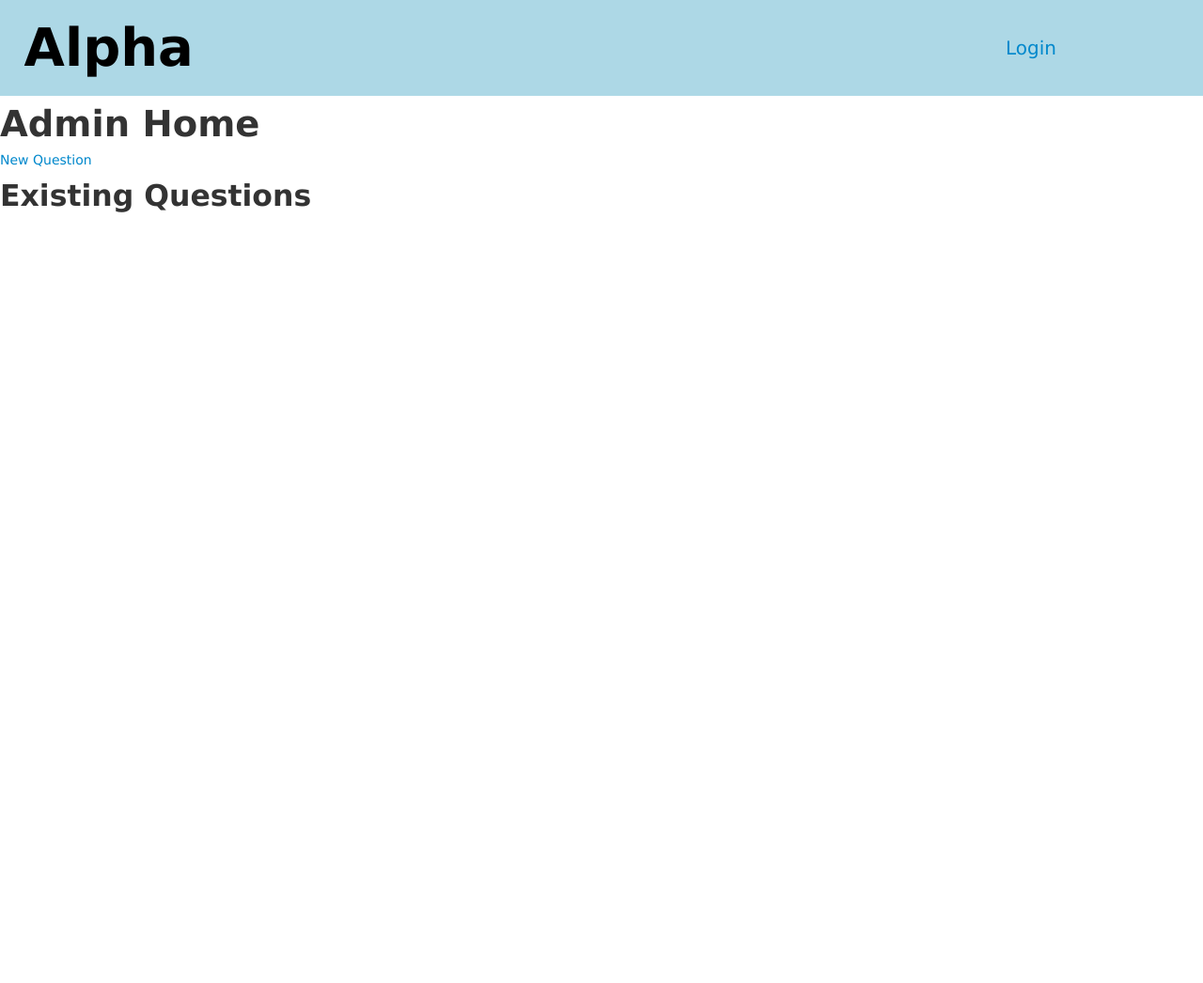
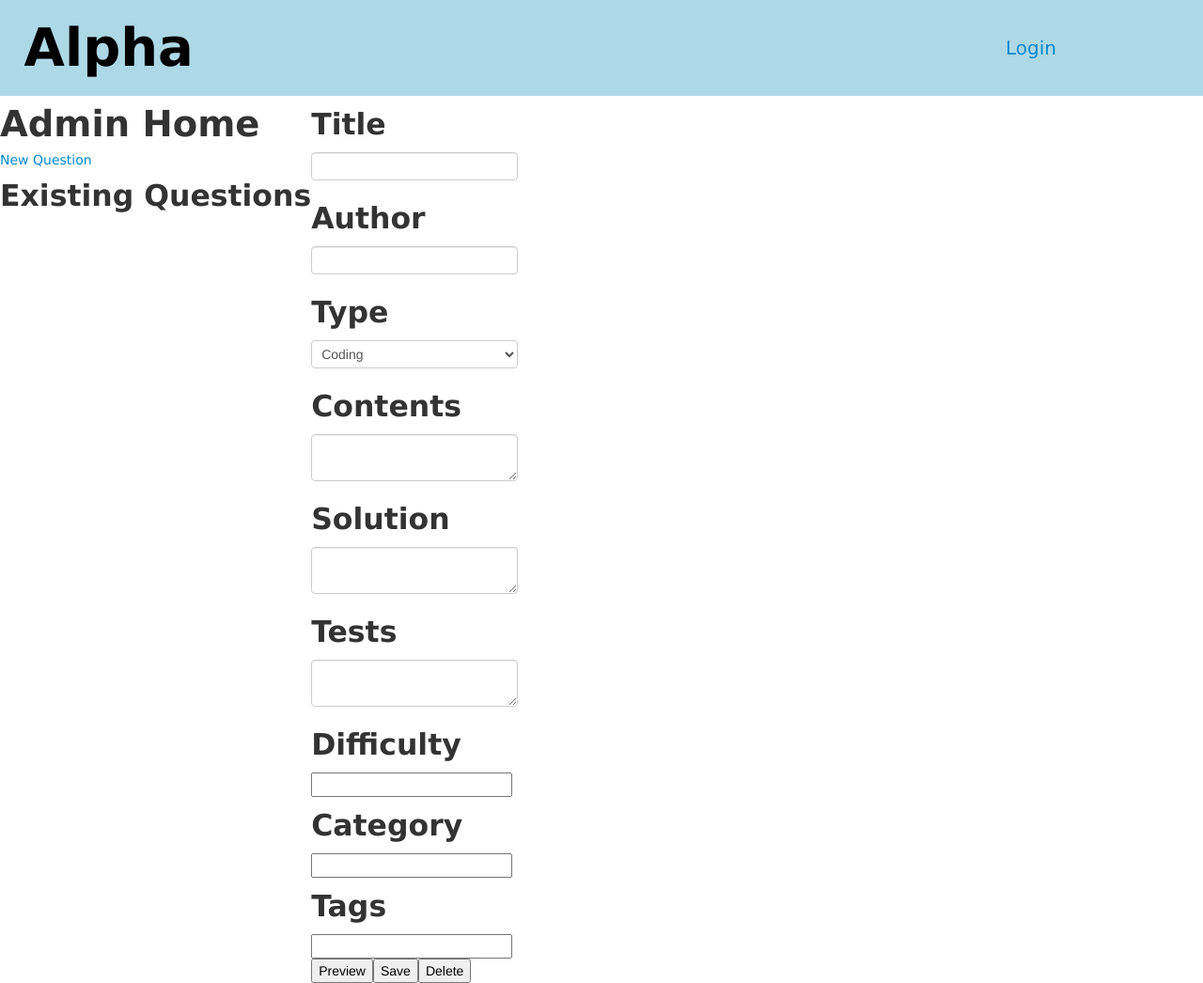
Before and after one commit to sharadmv/question-bank, a Node server app: template views/admin.jade in a window 1280 px wide. Shown: the whole page at 94% size. Before the commit the page ends 226 px from the top, so only its background shows below. Run offline with Node 20, Linux system fonts and the light colour scheme; the template is opened without the code that fills it, so the values that code supplies are empty; some libraries are stand-ins or nearby versions.

Commit message:
removed mongoskin, added mongoose

```diff
--- a/app.js
+++ b/app.js
@@ -8,7 +8,7 @@ var express = require('express')
   , admin = require('./routes/admin')
   , user = require('./routes/user')
   , http = require('http')
-  , dao = require('./util/dao.js')
+  , dao = require('./databases/mongo.js')
   , model = require('./util/model.js')
   , auth = require('./util/auth.js')
   , fs = require('fs')
@@ -58,14 +58,12 @@ var session = {
 app.get('/settings', function(req, res) {
   var sections = ['1', '2', '3'];
 
-  var user = dao.user.getByLogin(req.signedCookies.user.login, function(err, result) {
-    res.render('settings', {
-      login: result.login,
-      username: result.username,
-      userSection: result.section,
-      sections: sections,
-      admin : req.signedCookies.user.admin,
-    });
+  var user = dao.User.findOne({login : req.signedCookies.user.login}, function(err, result) {
+
+    result.admin = req.signedCookies.user.admin;
+    result.sections = sections;
+    console.log(result[0]);
+    res.render('settings', result);
   });
 });
 
@@ -74,9 +72,10 @@ app.post('/api/session', function(req, res) {
   var password = req.param('password');
   auth.authenticate(login, password, function(result) {
     if (result) {
-      dao.user.getByLogin(login, function(err, user) {
+      dao.User.find({ login : login }, function(err, users) {
         res.cookie('user', {'login' : login, admin : (login in admins)}, {signed : true});
-        if (user.username == "") {
+        if (users.length == 0) {
+          console.log("SUP")
           res.send(201);
         } else {
           res.send(200);
@@ -94,7 +93,7 @@ app.del('/api/session', function(req, res) {
 });
 
 app.get('/api/users', function(req, res) {
-  dao.user.find({}, function(err, result) {
+  dao.User.find({}, function(err, result) {
     res.json(result);
   });
 });
@@ -104,20 +103,23 @@ app.post('/settings', user.update);
 //API functions
 app.get('/api/question/:id', function(req, res) {
   var start = new Date().getTime();
-  dao.question.getById(req.params.id, function(err, result) {
-    res.json({ data : result, elapsed : (new Date().getTime() - start)});
+  dao.Question.findOne({ _id : req.params.id }, function(err, question) {
+    res.json({ data : question, elapsed : (new Date().getTime() - start)});
   })
 });
 
 app.get('/api/question', function(req, res) {
   var start = new Date().getTime();
-  dao.question.find({}, function(err, result) {
-    res.json({ data : result, elapsed : (new Date().getTime() - start)});
+  dao.Question.find({}, function(err, questions) {
+    res.json({ data : questions, elapsed : (new Date().getTime() - start)});
   })
 });
 
-app.post('/api/question', admin.add);
-
+app.del('/api/question/:id', admin.delete);
+app.post('/api/question', admin.save);
+app.post('/api/question/:id', admin.save);
+app.put('/api/question', admin.save);
+app.put('/api/question/:id', admin.save);
 
 http.createServer(app).listen(app.get('port'), function(){
   console.log("Express server listening on port " + app.get('port'));
--- a/databases/db-mongo.js
+++ b/databases/db-mongo.js
@@ -44,7 +44,14 @@ exports.update = function(coll, query, update, callback) {
 };
 
 exports.save = function(coll, doc, callback) {
-  db.collection(coll).save(doc, function() {
-    callback();
-  });
+  if (!doc._id) {
+    db.collection(coll).save(doc, function() {
+      callback();
+    });
+  } else {
+    db.collection(coll).updateById(doc._id, {$set : doc}, function() {
+        console.log(arguments);
+
+    });
+  }
 };
--- /dev/null
+++ b/databases/mongo.js
@@ -0,0 +1,29 @@
+var mongoose = require('mongoose');
+path = "mongodb://root:61a-master@linus.mongohq.com:10013/app10368472";
+mongoose.connect(path);
+var schema = {
+    question : new mongoose.Schema({
+        author : String,
+        title : String,
+        content : String,
+        solution : String,
+        tests : String,
+        difficulty : String,
+        category : String,
+        tags : Array,
+        type : String,
+        template : String,
+        comments : [{author : Object, body : String, date : Date }]
+    }),
+    user : new mongoose.Schema({
+        login : String,
+        section : String,
+        username : String,
+        name : String,
+    })
+}
+var interface = {
+    Question : mongoose.model("Question", schema.question),
+    User : mongoose.model("User", schema.user)
+}
+module.exports = interface;
--- a/package.json
+++ b/package.json
@@ -14,6 +14,7 @@
     "jade": "*",
     "mongodb": "1.2.7",
     "mongoskin": "*",
+    "mongoose": "*",
     "restler": "2.0.x",
     "querystring": "*",
     "node-markdown": "*",
--- a/public/js/admin.js
+++ b/public/js/admin.js
@@ -5,15 +5,129 @@
   var currentQuestionView;
   var loginBox;
 
+  var preview;
+
+  var Preview = Backbone.View.extend({
+    render : function(md) {
+      $(this.el).html(marked(md));
+    }
+  });
+
+  var FormView = Backbone.View.extend({
+    initialize : function() {
+        this.question = new Question({
+        });
+        this.clear();
+        var self = this;
+        currentQuestion.on('change', function()  {
+            self.load(currentQuestion);
+        }, this);
+
+    },
+    events : {
+      'click #save' : "save",
+      'click #delete' : "delete",
+      'click #preview' : "preview",
+      'change #author' : "update",
+      'change #title' : "update",
+      'change #content' : "update",
+      'change #solution' : "update",
+      'change #type' : "update",
+      'change #tests' : "update",
+      'change #category' : "update",
+      'change #difficulty' : "update",
+      'change #tags' : "update"
+    },
+    delete : function() {
+        console.log(this.question.url());
+        this.question.destroy({ success : function(model, response) {
+            window.location = "/admin";
+        }});
+    },
+    update : function() {
+        this.question.set('author', this.$('#author').val());
+        this.question.set('title', this.$('#title').val());
+        this.question.set('content', this.$('#content').val());
+        this.question.set('solution', this.$('#solution').val());
+        this.question.set('type', this.$('#type').val());
+        this.question.set('tests', this.$('#tests').val());
+        this.question.set('category', this.$('#category').val());
+        this.question.set('difficulty', this.$('#difficulty').val());
+        this.question.set('tags', this.$('#tags').val().trim().split(" "));
+        this.preview();
+    },
+    clear : function() {
+        console.log("Form being cleared");
+        this.question.set('author', '');
+        this.question.set('title', '');
+        this.question.set('content', '');
+        this.question.set('solution', '');
+        this.question.set('type', '');
+        this.question.set('tests', '');
+        this.question.set('category', '');
+        this.question.set('difficulty', '');
+        this.question.set('tags', []);
+        this.$("#author").val(this.question.get('author'));
+        this.$("#title").val(this.question.get('title'));
+        this.$("#content").val(this.question.get('content'));
+        this.$("#solution").val(this.question.get('solution'));
+        this.$("#type").val(this.question.get('type'));
+        this.$("#tests").val(this.question.get('tests'));
+        this.$("#category").val(this.question.get('category'));
+        this.$("#difficulty").val(this.question.get('difficulty'));
+        this.$("#tags").val(this.question.get('tags').join(" "));
+    },
+    load : function(question) {
+        window.question = question;
+        this.question._id = question.get('_id');
+        this.question.set('id', question.get('_id'));
+        this.question.set('_id', question.get('_id'));
+        this.question.set('author', question.get('author'));
+        this.question.set('title', question.get('title'));
+        this.question.set('content', question.get('content'));
+        this.question.set('solution', question.get('solution'));
+        this.question.set('type', question.get('type'));
+        this.question.set('tests', question.get('tests'));
+        this.question.set('category', question.get('category'));
+        this.question.set('difficulty', question.get('difficulty'));
+        this.question.set('tags', question.get('tags'));
+        console.log(question, this.question);
+        this.$("#author").val(this.question.get('author'));
+        this.$("#title").val(this.question.get('title'));
+        this.$("#content").val(this.question.get('content'));
+        this.$("#solution").val(this.question.get('solution'));
+        this.$("#type").val(this.question.get('type'));
+        this.$("#tests").val(this.question.get('tests'));
+        this.$("#category").val(this.question.get('category'));
+        this.$("#difficulty").val(this.question.get('difficulty'));
+        this.$("#tags").val(this.question.get('tags').join(" "));
+        console.log("Finished loading question:", this.question);
+        this.preview();
+    },
+    save : function() {
+      var self = this;
+      this.question.save(null, { success : function(rand, obj) {
+        self.question.set('_id', obj._id)
+        self.question.set('id', obj._id)
+        self.question.id = obj._id;
+        location.reload();
+      }});
+    },
+    preview : function() {
+      preview.render(this.$("#content").val());
+    }
+  });
+
   var CurrentQuestion = Backbone.Model.extend({
     url : function() {
-      return "/api/question/"+this._id;
+      return "/api/question/"+this.id;
     },
     parse : function(response){
       return response.data;
     },
     update : function(id) {
-      this._id = id;
+      console.log("Fetching question: %s", id);
+      this.id = id;
       this.fetch();
     }
   });
@@ -52,7 +166,12 @@
     questionsView = new QuestionsView({ el : $("#questionList"), collection : questionList });
     questionList.fetch({ update : true });
     currentQuestion = new CurrentQuestion();
-    currentQuestionView = new CurrentQuestionView({ model : currentQuestion, el : $("#currentQuestion")});
     Backbone.history.start({ root : "/admin" });
+    var form = new FormView({ el : $("#currentQuestion") });
+    preview = new Preview({ el : $("#previewBox") });
+    $("#newQuestion").click(function() {
+        console.log("Clearing form");
+        form.clear();
+    });
   });
 })();
--- a/public/js/index.js
+++ b/public/js/index.js
@@ -13,6 +13,7 @@
       return response.data;
     },
     update : function(id) {
+      console.log(id);
       this._id = id;
       this.fetch();
     }
--- a/util/dao.js
+++ b/util/dao.js
@@ -4,7 +4,7 @@ var model = require('./model.js');
 exports.question = {
   getById : function(id, callback) {
     db.getById("question", id, function(err, result) {
-      question = new model.Question(result._id, result.title, result.content, result.solution, result.tests, result.category, result.tags, result.type, result.comments);
+      question = new model.Question(result._id, result.author, result.title, result.content, result.solution, result.tests, result.category, result.tags, result.type, result.comments);
       //callback(err, result);
       callback(err, question);
     });
--- a/util/model.js
+++ b/util/model.js
@@ -33,7 +33,6 @@ var model = {
     this.timestamp = timestamp.getTime();
     this.elapsed = elapsed;
   },
-
   User : function(id, login, username, section) {
     this._id = id;
     this.login = login;
--- a/views/admin.jade
+++ b/views/admin.jade
@@ -8,7 +8,42 @@ block content
   #contentWrapper
     #left
       h1 Admin Home
-      a() New Question
+      a(id='newQuestion') New Question
       h2 Existing Questions
       #questionList
     #currentQuestion
+      #titleHeader
+        h2 Title
+        input(id='title', type='text', name='title')
+      #authorBox
+        h2 Author
+        input(id='author', type='text', name='author')
+      #typeBox
+        h2 Type
+        select(id='type')
+          option Coding
+          option Numerical
+          option Other
+      #contentBox
+        h2 Contents
+        textarea(id='content',name='content')
+      #solutionBox
+        h2 Solution
+        textarea(id='solution', name='solution')
+      #testsBox
+        h2 Tests
+        textarea(id='tests',name='content')
+      #difficultyBox
+        h2 Difficulty
+        input(id='difficulty')
+      #categoryBox
+        h2 Category
+        input(id='category')
+      #tagBox
+        h2 Tags
+        input(id='tags')
+      #saveBox
+        button(id='preview', value='Preview') Preview
+        button(id='save', value='Save') Save
+        button(id='delete', value='delete') Delete
+    #previewBox
--- a/views/settings.jade
+++ b/views/settings.jade
@@ -14,9 +14,9 @@ block content
     #form-section
       label(for='section') Section
       select(name='section')
-        for section in sections
-          if section == userSection
-            option(value=section, selected) #{userSection}
+        for s in sections
+          if s == section
+            option(value=section, selected) #{section}
           else
             option(value=section) #{section}
 
```
Also changed, not shown: routes/admin.js (+34 -22 lines), routes/user.js (+13 -6 lines).
